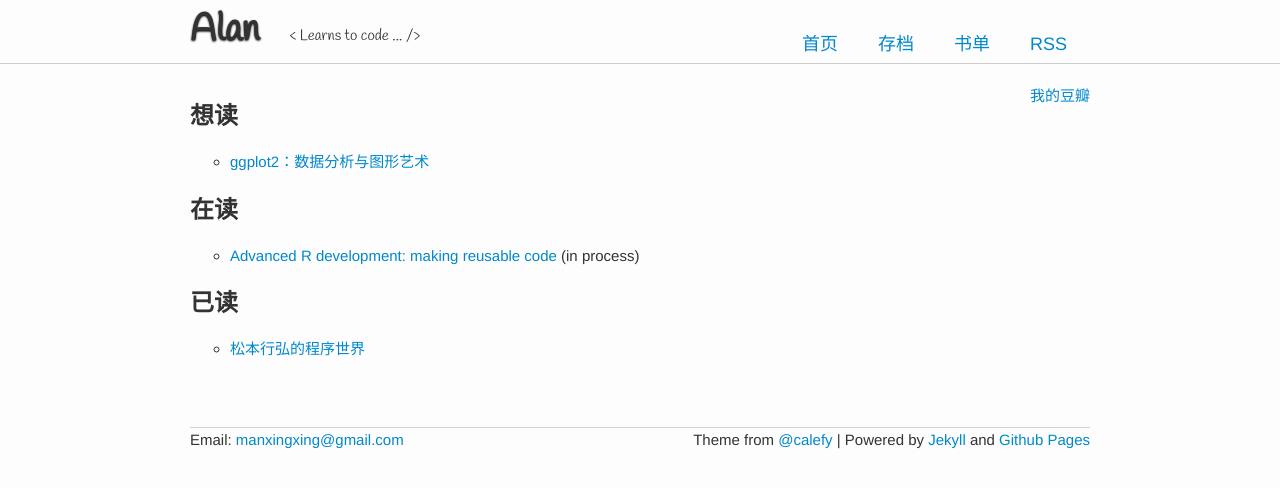
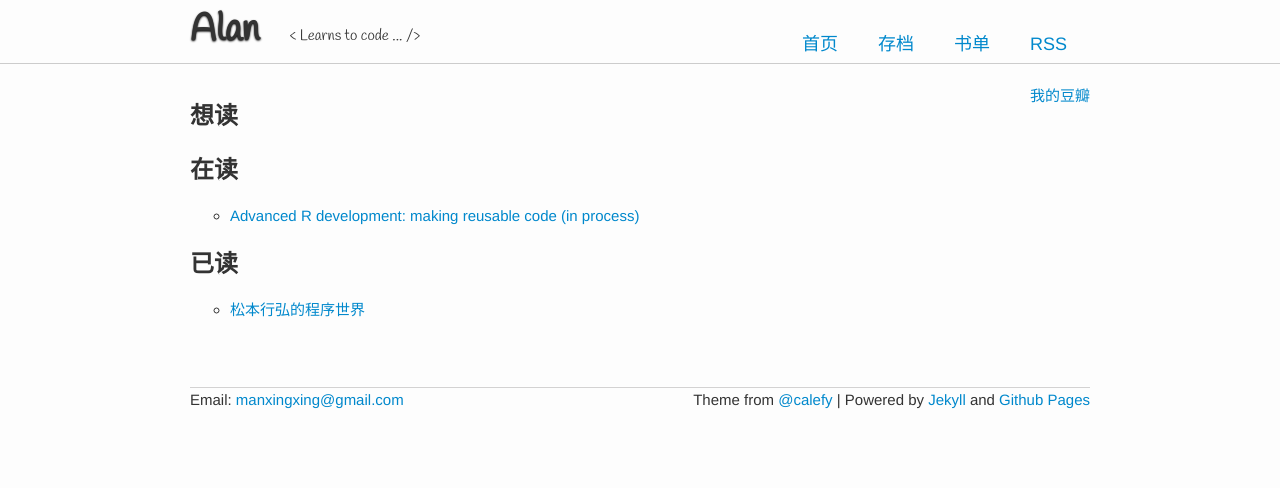
Before and after one commit to apprentice1988/apprentice1988.github.com, a Jekyll site: the page built from reading.md, in a window 1280 px wide. Shown: the top 488 px of the page. Built offline with Jekyll 4.4.1, drawn with Linux system fonts in a browser that asks for light colours; Markdown is read by kramdown in place of the engine named in the settings.

Commit message:
链接豆瓣

```diff
--- a/reading.md
+++ b/reading.md
@@ -7,15 +7,49 @@ title: 书单
   <img src="http://img3.douban.com/favicon.ico" alt="">
   <a href="http://www.douban.com/people/28935831/">我的豆瓣</a>
 </div>
+
 ## 想读
 
-- [ggplot2：数据分析与图形艺术](http://book.douban.com/subject/24527091/)
-
+<ul id="wish">
+</ul>
 
 ## 在读
 
-- [Advanced R development: making reusable code](https://github.com/hadley/devtools/wiki) (in process)
+<ul id="reading">
+  <li>
+    <a href="https://github.com/hadley/devtools/wiki">Advanced R development: making reusable code (in process)</a>
+  </li>
+</ul>
 
 ## 已读
 
-- [松本行弘的程序世界](http://book.douban.com/subject/6756090/)
+<ul id="read">
+  <li>
+    <a href="http://book.douban.com/subject/6756090/">松本行弘的程序世界</a>
+  </li>
+</ul>
+<script src="js/jquery-min.js" ype="text/javascript" ></script>
+<script type="text/javascript" >
+  var wish = function(data) {
+    dbapi(data, $("#wish"));
+  };
+  var reading = function(data) {
+    dbapi(data, $("#reading"));
+  };
+  var read = function(data) {
+    dbapi(data, $("#read"));
+  };
+  var dbapi = function(data, obj){
+    $.each(data.entry, function(i, book){
+      var title = book["db:subject"].title["$t"]
+      var link = book["db:subject"].link[1]["@href"]
+      var imageLink = book["db:subject"].link[2]["@href"]
+      var item = $("<li/>");
+      $("<a/>").attr({"href":link}).text(title).appendTo(item);
+      $(item).appendTo(obj)
+    })
+  }
+</script>
+<script src="http://api.douban.com/people/28935831/collection?cat=book&status=wish&alt=xd&callback=wish&apikey=06be6ee392351481143b4caab69f3d83" ype="text/javascript" ></script>
+<script src="http://api.douban.com/people/28935831/collection?cat=book&status=reading&alt=xd&callback=reading&apikey=06be6ee392351481143b4caab69f3d83" ype="text/javascript" ></script>
+<script src="http://api.douban.com/people/28935831/collection?cat=book&status=read&alt=xd&callback=read&apikey=06be6ee392351481143b4caab69f3d83" ype="text/javascript" ></script>
```
